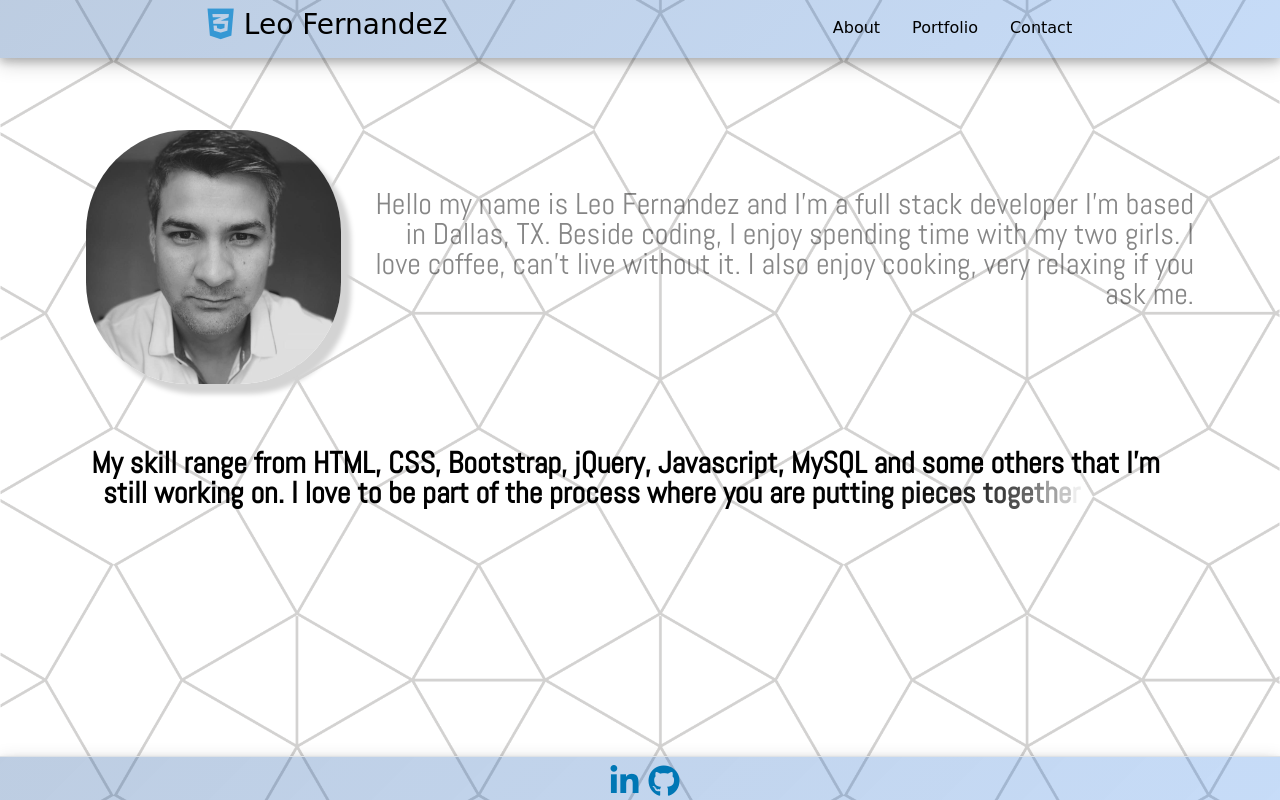
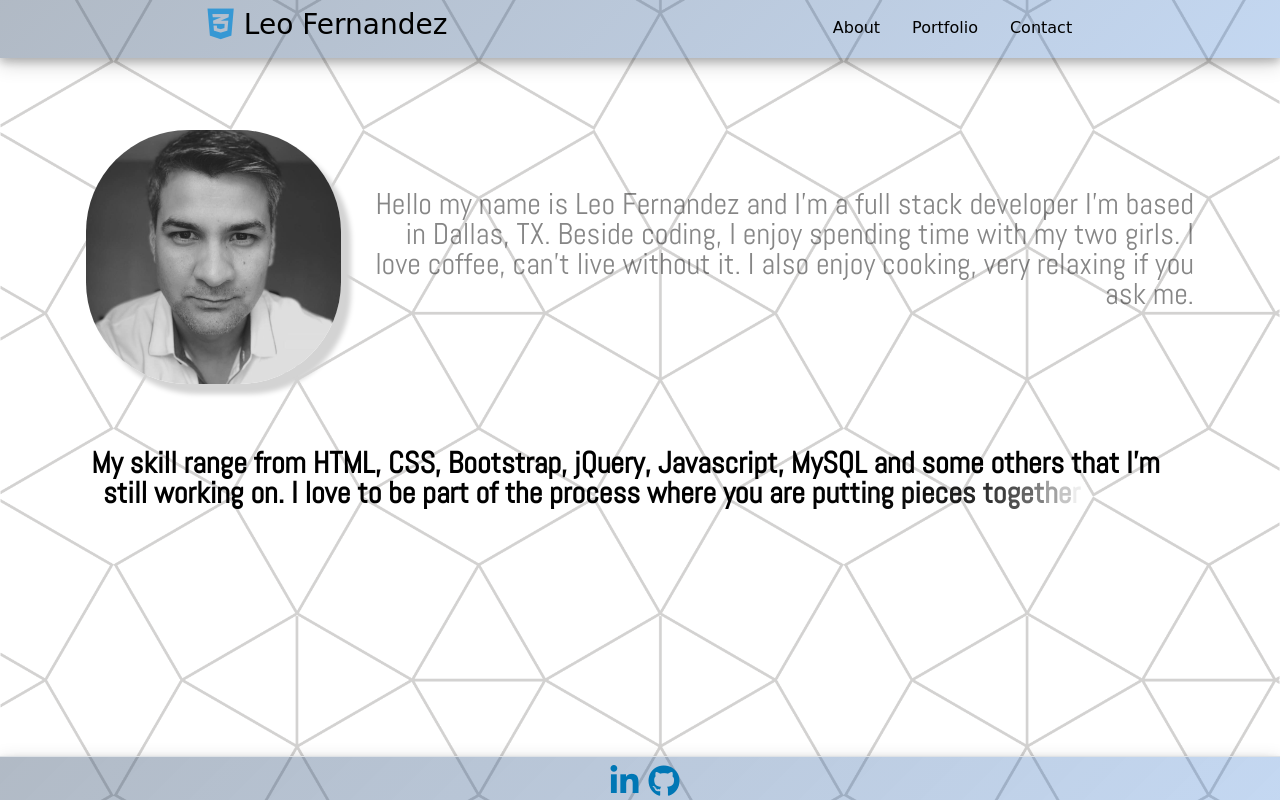
Before and after one commit to lfernandez79/Week1-homework2, a website: page index.html in a window 1280 px wide. Drawn offline with nearby package versions, Linux system fonts and the light colour scheme; a web font is replaced by a local one.

Commit message:
fixed background, added an other color for gradient motion

```diff
--- a/style.css
+++ b/style.css
@@ -5,7 +5,7 @@ font-family: 'Baloo Bhaina 2', cursive;
 
 /* background-image: linear-gradient(to right, rgb(0, 0, 0), rgb(236, 77, 77)); */
 /* background-color: white; */
-background-image: url(/pattern-background-png-4.png);
+background-image: url(./pattern-background-png-4.png);
 background-size: cover;
 background-repeat: no-repeat;
 background-position: center;
@@ -63,7 +63,7 @@ color: white;
 
 }
 header {
-  background: linear-gradient(-45deg, #006cfa36, #3a3c3d77);
+  background: linear-gradient(-45deg, #006cfa36, #3a3c3d77, #d4e03281);
 	background-size: 400% 400%;
   animation: gradient 15s ease infinite;
   box-shadow: 0 4px 8px 0 rgba(0, 0, 0, 0.2), 0 6px 20px 0 rgba(0, 0, 0, 0.19);
@@ -77,7 +77,7 @@ footer {
     bottom: 0;
     width: 100%;
 
-  background: linear-gradient(-45deg, #006cfa36, #3a3c3d77);
+  background: linear-gradient(-45deg, #006cfa36, #3a3c3d77, #d4e03281);
 	background-size: 400% 400%;
   animation: gradient 15s ease infinite;
   box-shadow: 0 4px 8px 0 rgba(0, 0, 0, 0.2), 0 6px 20px 0 rgba(0, 0, 0, 0.19);
```
